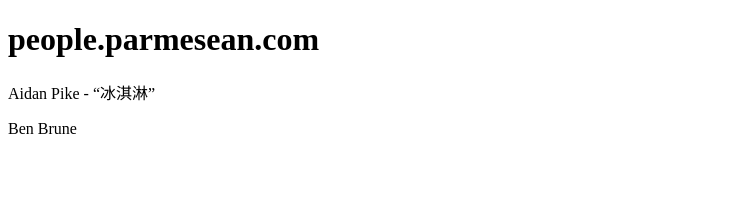
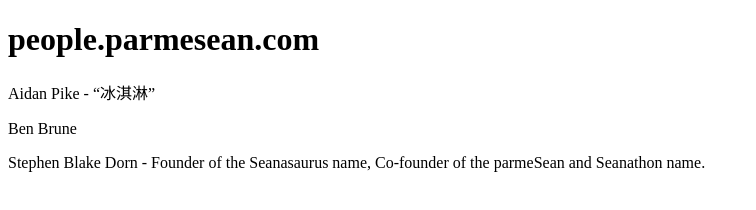
Before and after one commit to seancajigal/people, a plain HTML site: page index.html in a window 1280 px wide. Shown: the whole page, without its empty margins (0-756 px from the left). Drawn offline with Linux system fonts and the light colour scheme.

Commit message:
Update index.html

```diff
--- a/index.html
+++ b/index.html
@@ -13,6 +13,7 @@
       <h1>people.parmesean.com</h1>
       <p>Aidan Pike - <q>冰淇淋</q></p>
       <p>Ben Brune</p>
+      <p>Stephen Blake Dorn - Founder of the Seanasaurus name, Co-founder of the parmeSean and Seanathon name.
     </main>
   </body>
 </html>
```
